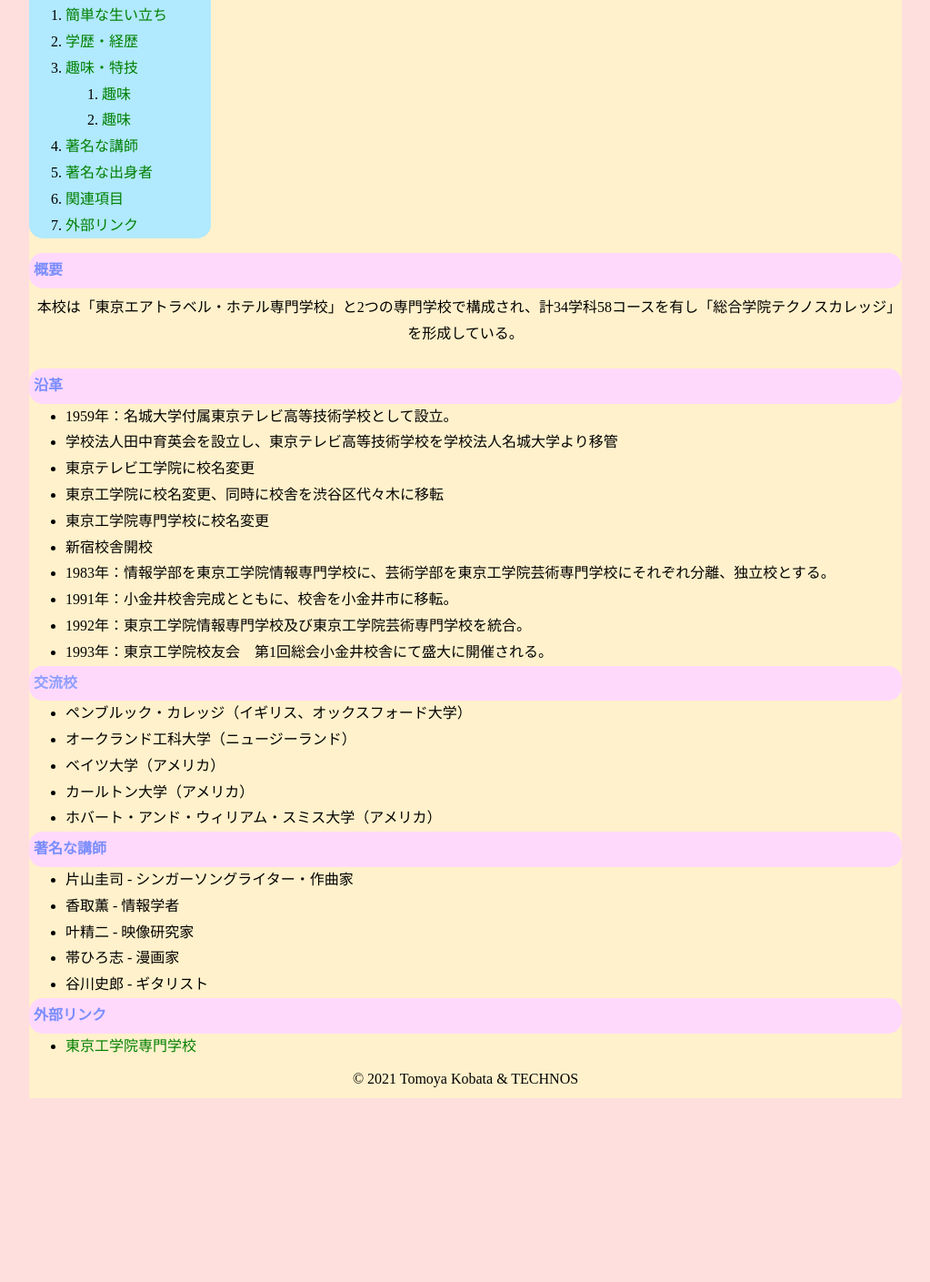
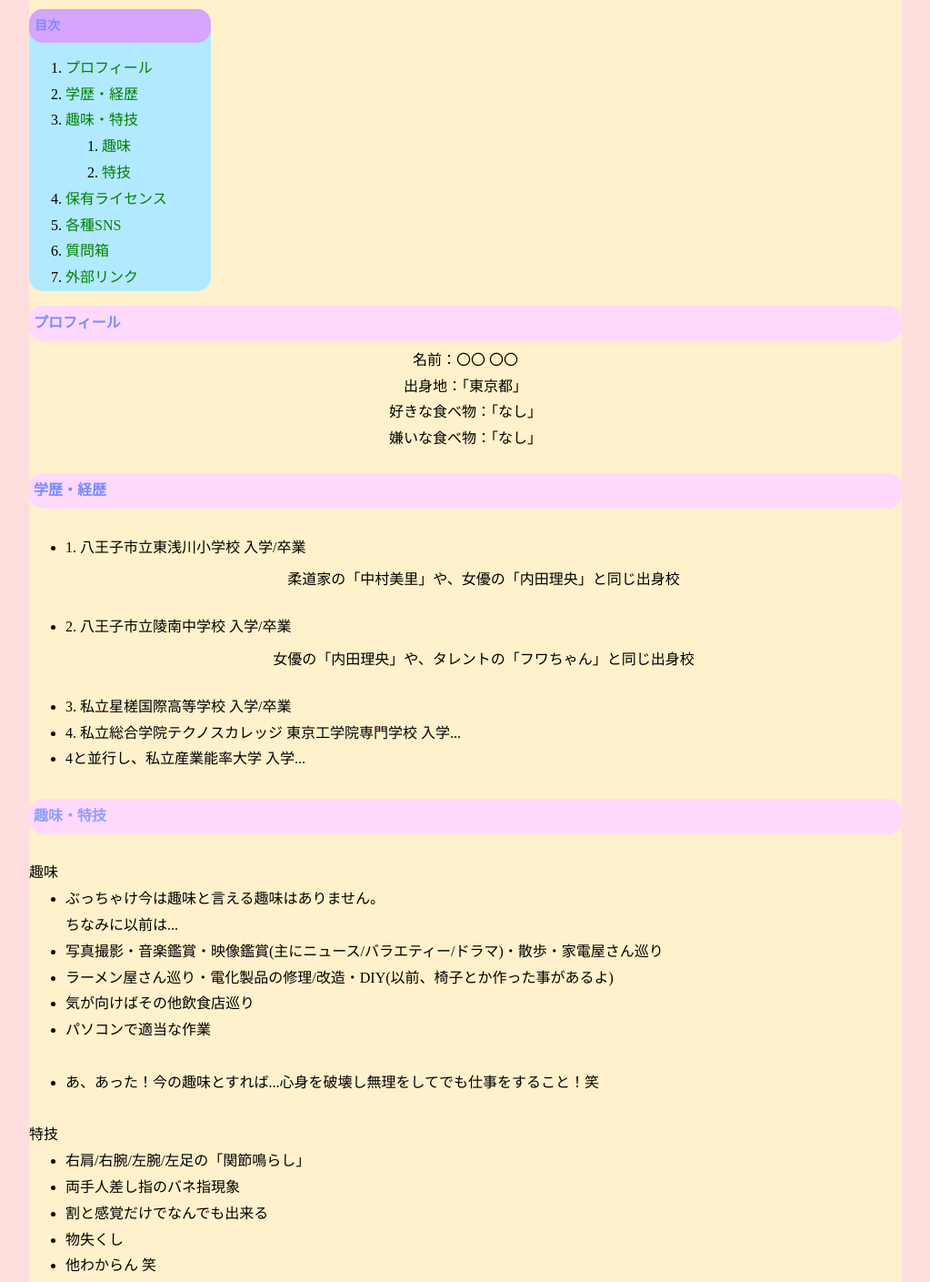
Before and after one commit to wataame110/My-Profile, a plain HTML site: page index.html in a window 1280 px wide. Shown: the part 188-1597 px from the top of the page at 91% size, without its empty margins (128-1151 px from the left). Before the commit the page ends 1411 px from the top, so only its background shows below. Drawn offline with Linux system fonts and the light colour scheme.

Commit message:
no message

```diff
--- a/index.html
+++ b/index.html
@@ -21,85 +21,99 @@
       <header>
         <h1>自己紹介</h1>
         <p>
-          <strong>小畑朋也</strong
-          >の簡単な自己紹介。
+          <strong>小畑朋也</strong>の簡単な自己紹介。<br>※このサイトは超絶適当に、その場の気分で作ったサイトです。<br>なのでクオリティーなどは求めないでください。
         </p>
       </header>
       <nav>
         <h2 class="index">目次</h2>
         <ol>
-          <li><a href="#gaiyo">簡単な生い立ち</a></li>
-          <li><a href="#aaa">学歴・経歴</a></li>
+          <li><a href="#profile">プロフィール</a></li>
+          <li><a href="#gakureki/keireki">学歴・経歴</a></li>
           <li>
-            <a href="#">趣味・特技</a>
+            <a href="#syumi/tokugi">趣味・特技</a>
             <ol>
-              <li><a href="#tokugi">趣味</a></li>
               <li><a href="#syumi">趣味</a></li>
+              <li><a href="#tokugi">特技</a></li>
             </ol>
           </li>
-          <li><a href="#tyomeinakoushi">著名な講師</a></li>
-          <li><a href="">著名な出身者</a></li>
-          <li><a href="">関連項目</a></li>
+          <li><a href="#license">保有ライセンス</a></li>
+          <li><a href="#sns">各種SNS</a></li>
+          <li><a href="#questionbox">質問箱</a></li>
           <li><a href="#gaiburinnku">外部リンク</a></li>
         </ol>
       </nav>
       <section>
-        <h2 id="gaiyo">概要</h2>
+        <h2 id="profile">プロフィール</h2>
         <p>
-          本校は「東京エアトラベル・ホテル専門学校」と2つの専門学校で構成され、計34学科58コースを有し「総合学院テクノスカレッジ」を形成している。
+          名前：〇〇 〇〇<br>
+          出身地：「東京都」<br>
+          好きな食べ物：「なし」<br>
+          嫌いな食べ物：「なし」
         </p>
       </section>
       <section>
-        <h2 id="enkaku">沿革</h2>
+        <h2 id="gakureki/keireki">学歴・経歴</h2><br>
         <ul>
-          <li>1959年：名城大学付属東京テレビ高等技術学校として設立。</li>
-          <li>
-            学校法人田中育英会を設立し、東京テレビ高等技術学校を学校法人名城大学より移管
-          </li>
-          <li>東京テレビ工学院に校名変更</li>
-          <li>東京工学院に校名変更、同時に校舎を渋谷区代々木に移転</li>
-          <li>東京工学院専門学校に校名変更</li>
-          <li>新宿校舎開校</li>
-          <li>
-            1983年：情報学部を東京工学院情報専門学校に、芸術学部を東京工学院芸術専門学校にそれぞれ分離、独立校とする。
-          </li>
-          <li>1991年：小金井校舎完成とともに、校舎を小金井市に移転。</li>
-          <li>
-            1992年：東京工学院情報専門学校及び東京工学院芸術専門学校を統合。
-          </li>
-          <li>
-            1993年：東京工学院校友会　第1回総会小金井校舎にて盛大に開催される。
-          </li>
+          <li>1. 八王子市立東浅川小学校 入学/卒業<br><p>柔道家の「中村美里」や、女優の「内田理央」と同じ出身校</p></li>
+          <li>2. 八王子市立陵南中学校 入学/卒業<br><p>女優の「内田理央」や、タレントの「フワちゃん」と同じ出身校</p></li>
+          <li>3. 私立星槎国際高等学校 入学/卒業</li>
+          <li>4. 私立総合学院テクノスカレッジ 東京工学院専門学校 入学...</li>
+          <li>4と並行し、私立産業能率大学 入学...</li><br>
         </ul>
         <section>
-          <h3 id="kouryuukou">交流校</h3>
-          <ul>
-            <li>ペンブルック・カレッジ（イギリス、オックスフォード大学）</li>
-            <li>オークランド工科大学（ニュージーランド）</li>
-            <li>ベイツ大学（アメリカ）</li>
-            <li>カールトン大学（アメリカ）</li>
-            <li>ホバート・アンド・ウィリアム・スミス大学（アメリカ）</li>
+          <h3 id="syumi/tokugi">趣味・特技</h3><br>
+          <ul id="syumi">趣味
+            <li>ぶっちゃけ今は趣味と言える趣味はありません。<br>ちなみに以前は...</li>
+            <li>写真撮影・音楽鑑賞・映像鑑賞(主にニュース/バラエティー/ドラマ)・散歩・家電屋さん巡り</li>
+            <li>ラーメン屋さん巡り・電化製品の修理/改造・DIY(以前、椅子とか作った事があるよ)</li>
+            <li>気が向けばその他飲食店巡り</li>
+            <li>パソコンで適当な作業</li><br>
+            <li>あ、あった！今の趣味とすれば...心身を破壊し無理をしてでも仕事をすること！笑</li>
+          </ul>
+          <br>
+          <ul id="tokugi">特技
+            <li>右肩/右腕/左腕/左足の「関節鳴らし」</li>
+            <li>両手人差し指のバネ指現象</li>
+            <li>割と感覚だけでなんでも出来る</li>
+            <li>物失くし</li>
+            <li>他わからん 笑</li><br>
           </ul>
         </section>
       </section>
       <section>
-        <h2 id="tyomeinakoushi">著名な講師</h2>
+        <h2 id="license">保有ライセンス</h2><br>
+        <li>日本化粧品検定 3級</li>
+        <li>相続総合コンサルタント</li>
+        <li>任意後見コンサルタント</li>
+        <li>他はヒミツ！笑</li><br>
+      </section>
+      <section>
+        <h2 id="sns">各種SNS</h2><br>
         <ul>
-          <li>片山圭司 - シンガーソングライター・作曲家</li>
-          <li>香取薫 - 情報学者</li>
-          <li>叶精二 - 映像研究家</li>
-          <li>帯ひろ志 - 漫画家</li>
-          <li>谷川史郎 - ギタリスト</li>
+          <li><a href="https://www.facebook.com/people/%E5%A3%81%E5%B1%B1%E5%A1%80%E5%90%BE%E9%83%8E/100026545096252">Facebook</a></li>
+          <li><a href="https://twitter.com/fence_goro">Twitter</a></li>
+          <li><a href="https://www.instagram.com/fence_goro/">Instagram</a></li>
+          <li><a href="https://profile.ameba.jp/ameba/pandaman755/">Amebaブログ</a></li><br>
         </ul>
       </section>
       <section>
-        <h2 id="gaiburinnku">外部リンク</h2>
+        <h2 id="questionbox">質問箱</h2><br>
         <ul>
-          <li><a href="http://www.technosac.jp/">東京工学院専門学校</a></li>
+          <li><a href="https://peing.net/ja/7dc1c2e0d6f8e2">Peing(ペイング) -質問箱</a></li>
+          <li><a href="https://box-fresh.jp/index.php?id=boxfresh_200200930139">「BoxFresh 匿名質問」</a></li>
+          <li><a href="https://www.ninjar.jp/users/pandasan/themes/new">Ninjar/ニンジャー</a></li><br>
         </ul>
       </section>
+      <section>
+        <h2 id="gaiburinnku">外部リンク</h2><br>
+        <ul>
+          <li><a href="http://www.technosac.jp/">学校法人田中育英会 総合学院テクノスカレッジ 東京工学院専門学校</a></li>
+          <li>現在契約中企業<a href="https://www.stepon.co.jp/center/hachioji/">「住友不動産販売株式会社 八王子営業センター」</a></li>
+        </ul>
+      </section>
+      <br><br><br><br><br><br><br>
       <footer>
-        <p>&copy; 2021 Tomoya Kobata &amp; TECHNOS</p>
+        <p>&copy; 2022 Tomoya Kobata</p>
       </footer>
     </article>
   </body>
```
